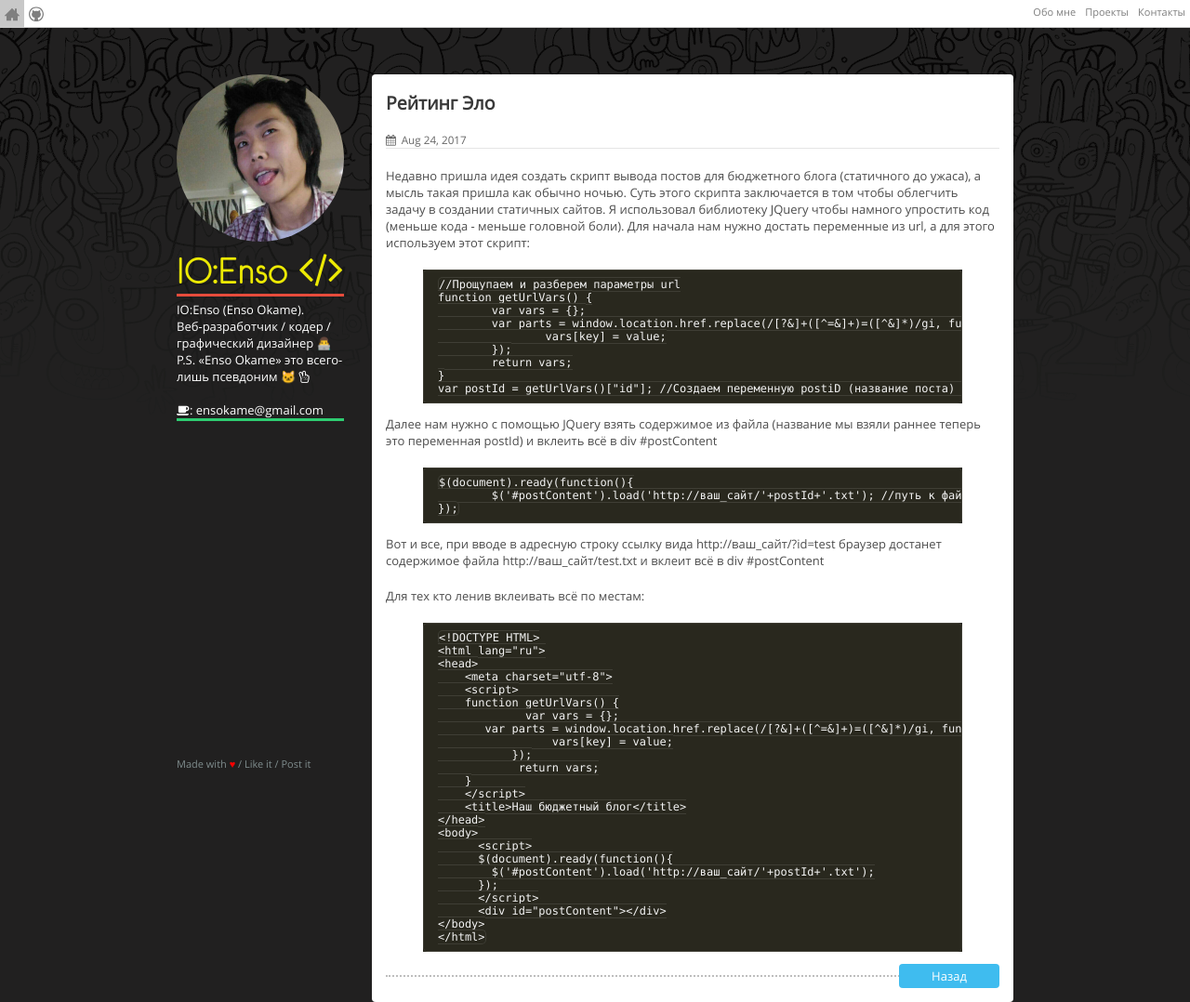
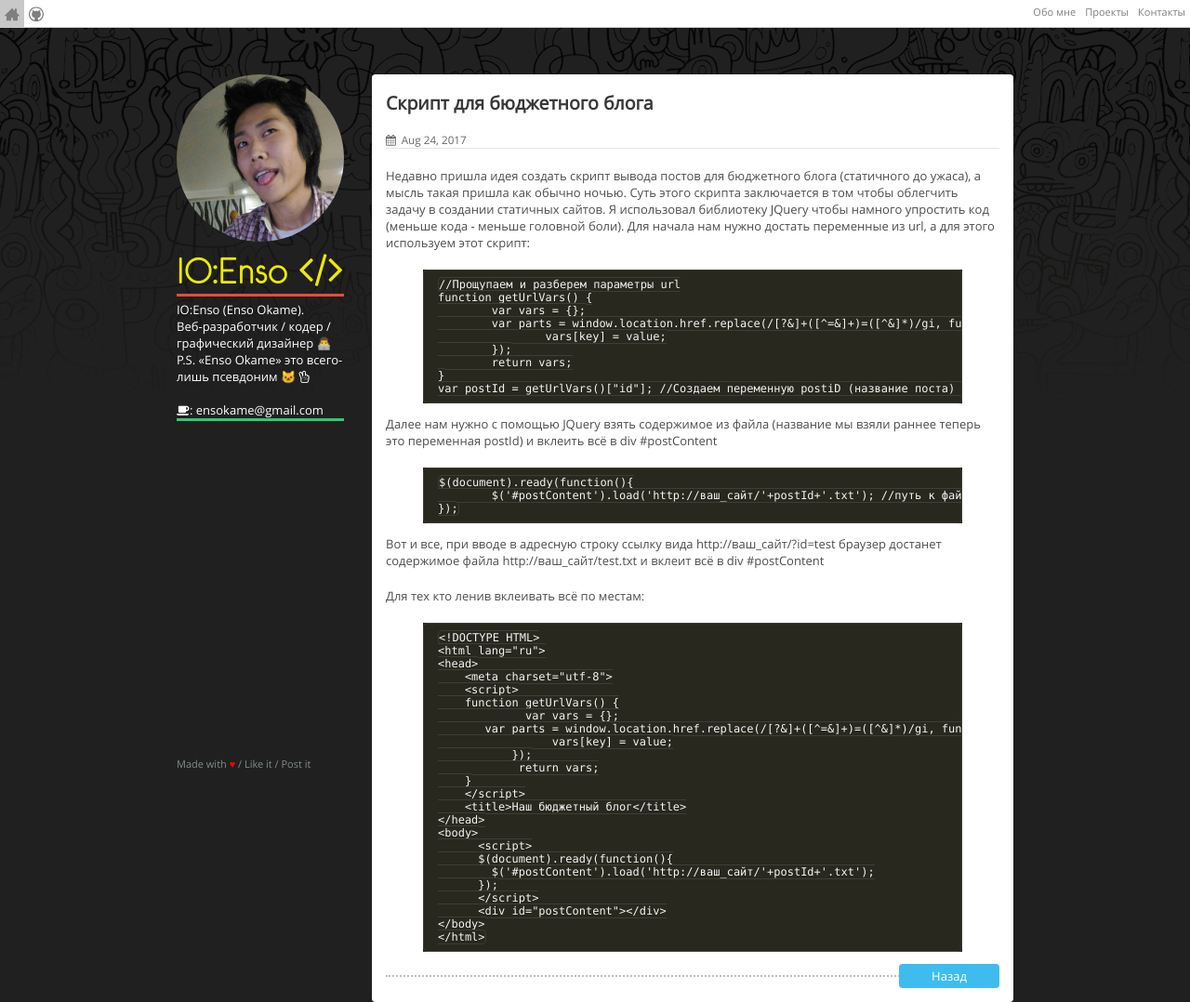
Before and after one commit to IOEnso/ioenso.github.io, a Jekyll site: the page built from _posts/2017-08-24-Budget-blog-script.md, in a window 1280 px wide. Shown: the whole page at 93% size. Built offline with Jekyll 4.4.1, drawn with Linux system fonts in a browser that asks for light colours.

Commit message:
Update 2017-08-24-Budget-blog-script.md

```diff
--- a/_posts/2017-08-24-Budget-blog-script.md
+++ b/_posts/2017-08-24-Budget-blog-script.md
@@ -1,6 +1,6 @@
 ---
 layout: post
-title: Рейтинг Эло
+title: Скрипт для бюджетного блога
 tags:
 - javascript
 ---
```
